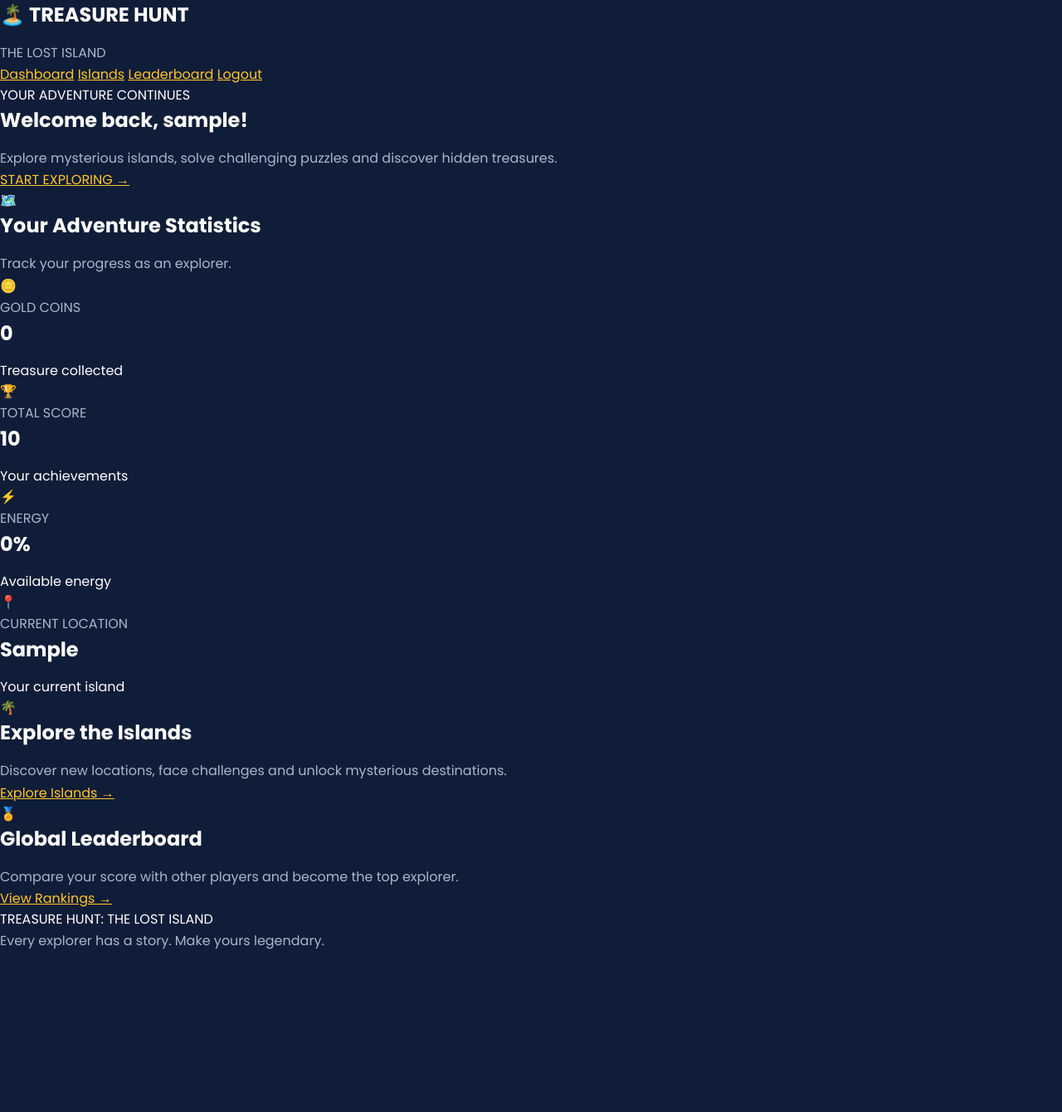
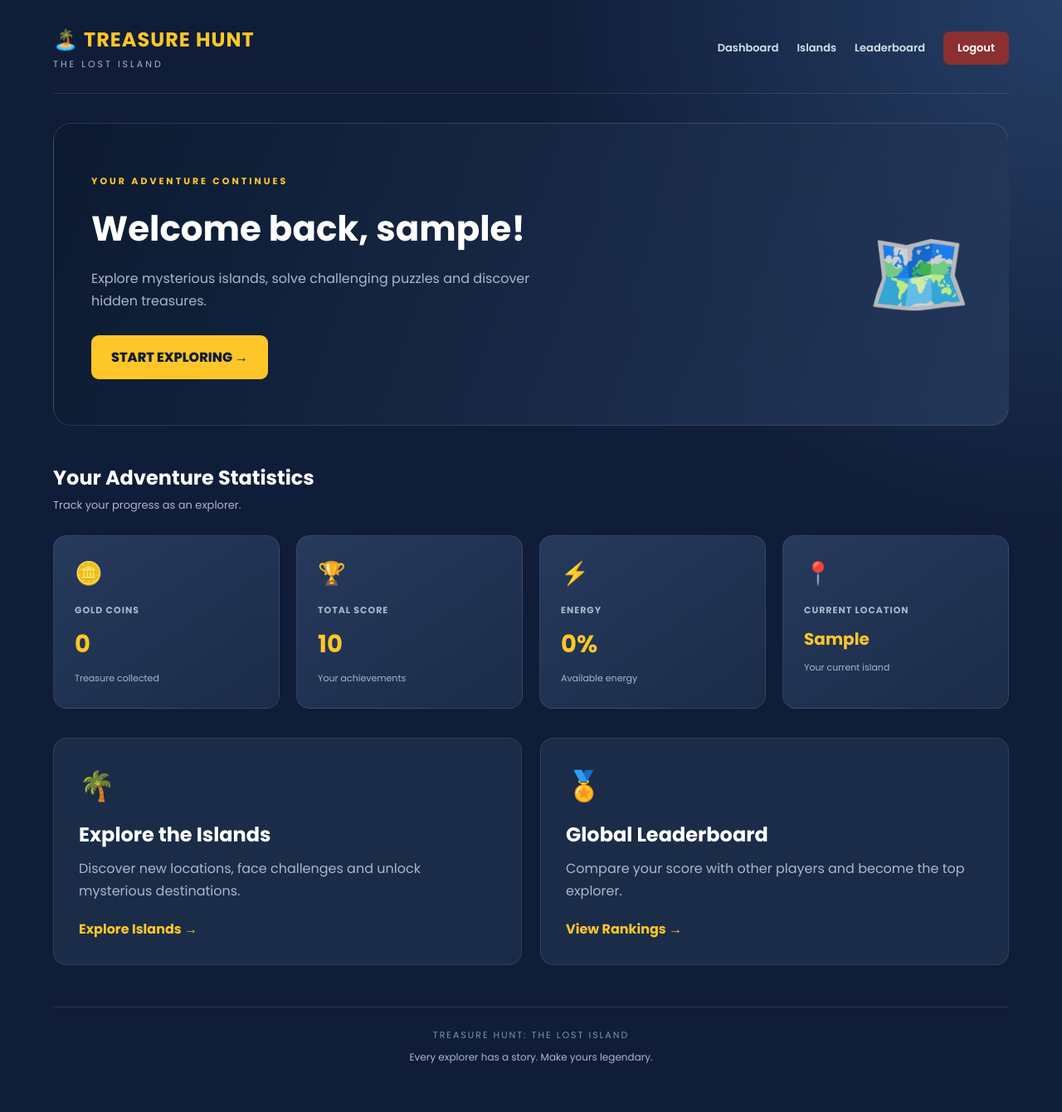
Before and after one commit to maqeel2038-ux/Treasure-Hunt-Lost-Island, a PHP site: page /dashboard.php in a window 1280 px wide. Shown: the whole page at 83% size. Before the commit the page ends 1144 px from the top, so only its background shows below. Run offline with PHP 8.4, Linux system fonts and the light colour scheme; the visitor is signed in with stand-in values (Sample User, id 1); tables that the repository leaves empty or names only in its code hold one stand-in row (values such as "Sample post").

Commit message:
Create modern player dashboard interface

```diff
--- a/assets/css/style.css
+++ b/assets/css/style.css
@@ -403,3 +403,286 @@ a {
         font-size: 23px;
     }
 }
+
+
+/* =====================================
+   MODERN PLAYER DASHBOARD
+===================================== */
+
+.dashboard-page {
+    background:
+        radial-gradient(circle at top right, #263f67, transparent 35%),
+        #101d38;
+}
+
+.dashboard-container {
+    width: 90%;
+    max-width: 1250px;
+    margin: auto;
+    padding: 30px 0;
+}
+
+/* HEADER */
+
+.dashboard-header {
+    display: flex;
+    justify-content: space-between;
+    align-items: center;
+    gap: 20px;
+    flex-wrap: wrap;
+    padding-bottom: 25px;
+    border-bottom: 1px solid rgba(255,255,255,0.1);
+}
+
+.brand h2 {
+    color: var(--gold);
+    letter-spacing: 1px;
+    margin-bottom: 3px;
+}
+
+.brand p {
+    font-size: 11px;
+    letter-spacing: 3px;
+}
+
+.dashboard-nav {
+    display: flex;
+    align-items: center;
+    gap: 22px;
+    flex-wrap: wrap;
+}
+
+.dashboard-nav a {
+    color: #d5deeb;
+    text-decoration: none;
+    font-size: 13px;
+    font-weight: 600;
+}
+
+.dashboard-nav a:hover {
+    color: var(--gold);
+}
+
+.dashboard-nav .logout-button {
+    background: #8b3030;
+    color: white;
+    padding: 10px 17px;
+    border-radius: 8px;
+}
+
+/* WELCOME BANNER */
+
+.welcome-banner {
+    margin-top: 35px;
+    padding: 55px 45px;
+    border-radius: 22px;
+    background:
+        linear-gradient(110deg, rgba(12,26,49,0.98), rgba(38,58,93,0.85));
+    border: 1px solid rgba(255,255,255,0.12);
+    display: flex;
+    justify-content: space-between;
+    align-items: center;
+    gap: 25px;
+    overflow: hidden;
+}
+
+.welcome-content {
+    max-width: 700px;
+}
+
+.welcome-label {
+    color: var(--gold);
+    font-size: 11px;
+    font-weight: 700;
+    letter-spacing: 3px;
+}
+
+.welcome-content h1 {
+    font-size: clamp(26px, 4vw, 42px);
+    margin: 15px 0;
+    color: white;
+}
+
+.welcome-content p {
+    max-width: 570px;
+    margin-bottom: 28px;
+}
+
+.explore-button {
+    display: inline-block;
+    background: var(--gold);
+    color: #101d38;
+    padding: 14px 24px;
+    border-radius: 9px;
+    text-decoration: none;
+    font-weight: 800;
+    transition: transform 0.2s;
+}
+
+.explore-button:hover {
+    transform: translateY(-3px);
+}
+
+.welcome-icon {
+    font-size: 100px;
+    opacity: 0.9;
+}
+
+/* STATISTICS */
+
+.dashboard-section {
+    margin-top: 45px;
+}
+
+.section-heading h2 {
+    font-size: 24px;
+    margin-bottom: 5px;
+}
+
+.section-heading p {
+    font-size: 13px;
+}
+
+.dashboard-stats {
+    display: grid;
+    grid-template-columns: repeat(4, minmax(0, 1fr));
+    gap: 20px;
+    margin-top: 25px;
+}
+
+.dashboard-stat {
+    padding: 25px;
+    background: linear-gradient(145deg, #263a5d, #1b2c48);
+    border: 1px solid rgba(255,255,255,0.09);
+    border-radius: 16px;
+    transition: transform 0.2s, border-color 0.2s;
+}
+
+.dashboard-stat:hover {
+    transform: translateY(-5px);
+    border-color: var(--gold);
+}
+
+.stat-icon {
+    font-size: 27px;
+}
+
+.dashboard-stat p {
+    margin-top: 15px;
+    font-size: 11px;
+    letter-spacing: 1px;
+    font-weight: 700;
+}
+
+.dashboard-stat h2 {
+    color: var(--gold);
+    font-size: 29px;
+    margin: 10px 0 5px;
+    overflow-wrap: anywhere;
+}
+
+.dashboard-stat .location-value {
+    font-size: 20px;
+}
+
+.dashboard-stat > span:last-child {
+    color: #aab6cc;
+    font-size: 11px;
+}
+
+/* BOTTOM FEATURE CARDS */
+
+.dashboard-bottom {
+    display: grid;
+    grid-template-columns: repeat(2, minmax(0, 1fr));
+    gap: 22px;
+    margin-top: 35px;
+}
+
+.dashboard-feature {
+    padding: 30px;
+    background: #1b2c48;
+    border: 1px solid rgba(255,255,255,0.09);
+    border-radius: 16px;
+}
+
+.feature-icon {
+    font-size: 35px;
+}
+
+.dashboard-feature h2 {
+    color: white;
+    margin: 15px 0 10px;
+}
+
+.dashboard-feature p {
+    margin-bottom: 20px;
+}
+
+.dashboard-feature a {
+    color: var(--gold);
+    font-weight: 700;
+    text-decoration: none;
+}
+
+.dashboard-feature a:hover {
+    text-decoration: underline;
+}
+
+/* FOOTER */
+
+.dashboard-footer {
+    margin-top: 50px;
+    padding: 25px 0;
+    text-align: center;
+    color: #8292ac;
+    font-size: 11px;
+    letter-spacing: 2px;
+    border-top: 1px solid rgba(255,255,255,0.1);
+}
+
+.dashboard-footer p {
+    margin-top: 8px;
+    font-size: 12px;
+    letter-spacing: 0;
+}
+
+/* RESPONSIVE DESIGN */
+
+@media (max-width: 900px) {
+    .dashboard-stats {
+        grid-template-columns: repeat(2, minmax(0, 1fr));
+    }
+
+    .welcome-icon {
+        font-size: 70px;
+    }
+}
+
+@media (max-width: 600px) {
+    .dashboard-container {
+        width: 92%;
+    }
+
+    .dashboard-nav {
+        gap: 13px;
+    }
+
+    .welcome-banner {
+        padding: 35px 25px;
+    }
+
+    .welcome-icon {
+        display: none;
+    }
+
+    .dashboard-bottom {
+        grid-template-columns: 1fr;
+    }
+}
+
+@media (max-width: 380px) {
+    .dashboard-stats {
+        grid-template-columns: 1fr;
+    }
+}
```
